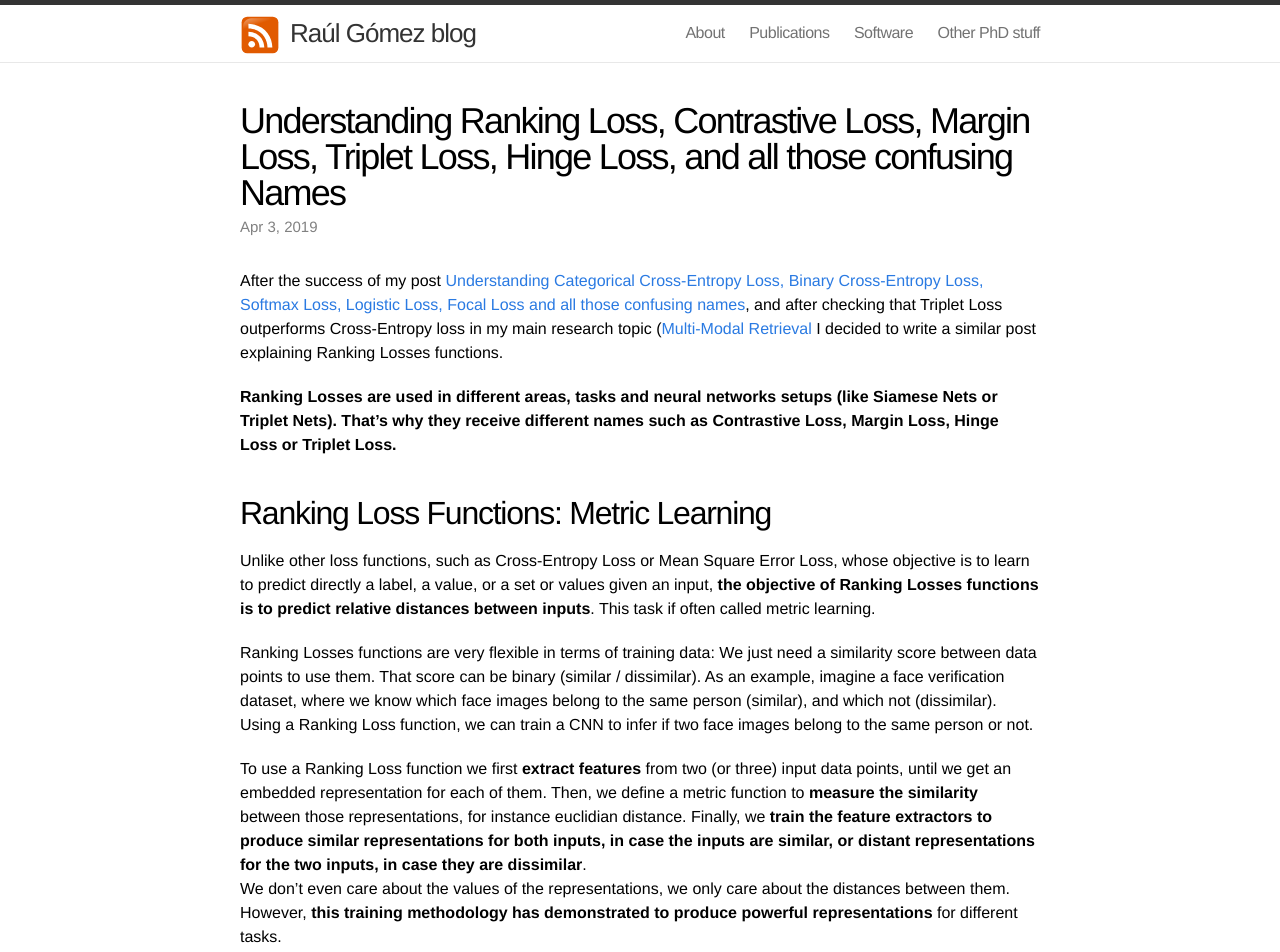
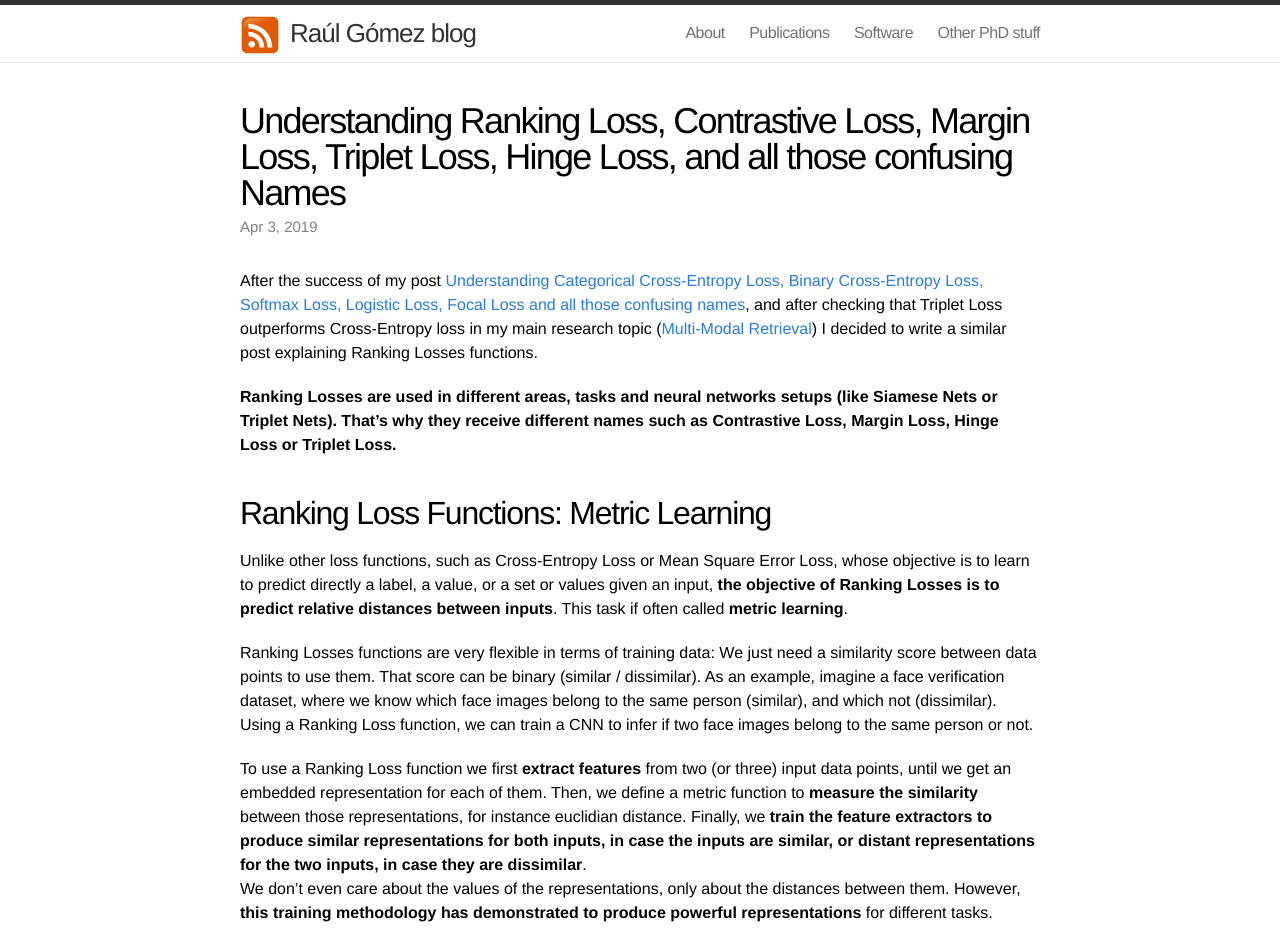
Before and after one commit to gombru/gombru.github.io, a Jekyll site: the page built from _posts/2018-04-03-ranking_loss.markdown, in a window 1280 px wide and 1400 px high. Shown: the top 952 px of the window. Built offline with Jekyll 4.4.1, drawn with Linux system fonts in a browser that asks for light colours; formulas are drawn with MathJax 3; comment, search, counter and statistics services are not loaded; some of the changed text lies outside the part shown.

Commit message:
Ranking loss + Cross Entropy mod

```diff
--- a/_posts/2018-04-03-ranking_loss.markdown
+++ b/_posts/2018-04-03-ranking_loss.markdown
@@ -12,18 +12,18 @@
   src="https://cdn.mathjax.org/mathjax/latest/MathJax.js?config=TeX-MML-AM_CHTML">
 </script>
 
-After the success of my post [Understanding Categorical Cross-Entropy Loss, Binary Cross-Entropy Loss, Softmax Loss, Logistic Loss, Focal Loss and all those confusing names](https://gombru.github.io/2018/05/23/cross_entropy_loss/), and after checking that Triplet Loss outperforms Cross-Entropy loss in my main research topic ([Multi-Modal Retrieval](https://gombru.github.io/2018/08/01/learning_from_web_data/) I decided to write a similar post explaining Ranking Losses functions.
+After the success of my post [Understanding Categorical Cross-Entropy Loss, Binary Cross-Entropy Loss, Softmax Loss, Logistic Loss, Focal Loss and all those confusing names](https://gombru.github.io/2018/05/23/cross_entropy_loss/), and after checking that Triplet Loss outperforms Cross-Entropy loss in my main research topic ([Multi-Modal Retrieval](https://gombru.github.io/2018/08/01/learning_from_web_data/)) I decided to write a similar post explaining Ranking Losses functions.
 
 **Ranking Losses are used in different areas, tasks and neural networks setups (like Siamese Nets or Triplet Nets). That’s why they receive different names such as Contrastive Loss, Margin Loss, Hinge Loss or Triplet Loss.**
 
 ## Ranking Loss Functions: Metric Learning
 
-Unlike other loss functions, such as Cross-Entropy Loss or Mean Square Error Loss, whose objective is to learn to predict directly a label, a value, or a set or values given an input, **the objective of Ranking Losses functions is to predict relative distances between inputs**. This task if often called metric learning.
+Unlike other loss functions, such as Cross-Entropy Loss or Mean Square Error Loss, whose objective is to learn to predict directly a label, a value, or a set or values given an input, **the objective of Ranking Losses is to predict relative distances between inputs**. This task if often called **metric learning**.
 
 Ranking Losses functions are very flexible in terms of training data: We just need a similarity score between data points to use them. That score can be binary (similar / dissimilar). As an example, imagine a face verification dataset, where we know which face images belong to the same person (similar), and which not (dissimilar). Using a Ranking Loss function, we can train a CNN to infer if two face images belong to the same person or not.
 
 To use a Ranking Loss function we first **extract features** from two (or three) input data points, until we get an embedded representation for each of them. Then, we define a metric function to **measure the similarity** between those representations, for instance euclidian distance. Finally, we **train the feature extractors to produce similar representations for both inputs, in case the inputs are similar, or distant representations for the two inputs, in case they are dissimilar**.
-We don’t even care about the values of the representations, we only care about the distances between them. However, **this training methodology has demonstrated to produce powerful representations** for different tasks.
+We don’t even care about the values of the representations, only about the distances between them. However, **this training methodology has demonstrated to produce powerful representations** for different tasks.
 
 
 ## Ranking Losses Formulation
@@ -34,13 +34,13 @@
 ### Pairwise Ranking Loss
 
 <div class="imgcap">
-<img src="/assets/ranking_loss/pairwise_ranking_loss_faces.png" height="650">
+<img src="/assets/ranking_loss/pairwise_ranking_loss_faces.png" height="450">
 	<div class="thecap">
 	Example of a pairwise ranking loss setup to train a net for image face verification. In this setup, the weights of the CNNs are shared. We call it siamese nets.  But a pairwise ranking loss can be used in other setups, or with other nets.
 	</div>
 </div>
 
-Is this setup positive and negative pairs of training data points are used. Positive pairs are composed by an anchor sample $$x_a$$ and a positive sample $$x_p$$, which is similar to $$x_a$$ in the metric we aim to learn, and negative pairs composed by an anchor sample $$x_a$$ and a negative sample $$x_n$$, which is dissimilar to $$x_a$$ in that metric.
+**Is this setup positive and negative pairs of training data points are used. Positive pairs are composed by an anchor sample $$x_a$$ and a positive sample $$x_p$$, which is similar to $$x_a$$ in the metric we aim to learn, and negative pairs composed by an anchor sample $$x_a$$ and a negative sample $$x_n$$, which is dissimilar to $$x_a$$ in that metric.**
 
 The objective is to **learn sample representations with a small distance $$d$$ between them for positive pairs, and greater distance than some margin value $$m$$ for negative pairs**. **Pairwise Ranking Loss** forces representations to have $$0$$ distance for positive pairs, and a distance greater than a margin for negative pairs. Being $$r_a$$, $$r_p$$ and $$r_n$$ the samples representations and $$d$$ a distance function, we can write:
 
@@ -62,13 +62,13 @@
 ### Triplet Ranking Loss
 
 <div class="imgcap">
-<img src="/assets/ranking_loss/triplet_loss_faces.png" height="380">
+<img src="/assets/ranking_loss/triplet_loss_faces.png" height="300">
 	<div class="thecap">
 	Example of a triplet ranking loss setup to train a net for image face verification. In this setup, the weights of the CNNs are shared. We call it triple nets.
 	</div>
 </div>
 
-This setup outperforms the former by **using triplets of training data samples**, instead of pairs. The triplets are formed by an anchor sample $$x_a$$, a positive sample $$x_p$$ and a negative sample $$x_n$$. **The objective is that the distance between the anchor sample and the negative sample representations $$d(r_a, r_n)$$ is greater (and bigger than a margin $$m$$) than the distance between the anchor and positive representations $$d(r_a, r_p)$$**. We can write:
+This setup **outperforms the former by using triplets of training data samples**, instead of pairs. The triplets are formed by an anchor sample $$x_a$$, a positive sample $$x_p$$ and a negative sample $$x_n$$. **The objective is that the distance between the anchor sample and the negative sample representations $$d(r_a, r_n)$$ is greater (and bigger than a margin $$m$$) than the distance between the anchor and positive representations $$d(r_a, r_p)$$**. We can write:
 
 <div class="imgcap">
 <a href="https://www.codecogs.com/eqnedit.php?latex=L(r_a,r_p,r_n)&space;=&space;max(0,m&space;&plus;&space;d(r_a,r_p)&space;-&space;d(r_a,r_n))" target="_blank"><img src="https://latex.codecogs.com/gif.latex?L(r_a,r_p,r_n)&space;=&space;max(0,m&space;&plus;&space;d(r_a,r_p)&space;-&space;d(r_a,r_n))" title="L(r_a,r_p,r_n) = max(0,m + d(r_a,r_p) - d(r_a,r_n))" /></a>
@@ -76,15 +76,15 @@
 
 Let’s analyze 3 situations:
 
- - $$Easy Triplets$$: $$d(r_a,r_n) > d(r_a,r_p) + m$$. The negative sample is already sufficiently distant to the anchor sample respect to the positive sample in the embedding space. The loss is $$0$$ and the net parameters are not updated.
- - $$Hard Triplets: $$d(r_a,r_n) < d(r_a,r_p)$$. The negative sample is closer to the anchor than the positive. The loss is positive (and greater than $$m$$).
- - $$Semi-Hard Triplets$$:  $$d(r_a,r_p) < d(r_a,r_n) < d(r_a,r_p) + m$$. The negative sample is more distant to the anchor than the positive, but the distance is not greater than the margin, so the loss is still positive (and smaller than $$m$$).
+ - **Easy Triplets**: $$d(r_a,r_n) > d(r_a,r_p) + m$$. The negative sample is already sufficiently distant to the anchor sample respect to the positive sample in the embedding space. The loss is $$0$$ and the net parameters are not updated.
+ - **Hard Triplets**: $$d(r_a,r_n) < d(r_a,r_p)$$. The negative sample is closer to the anchor than the positive. The loss is positive (and greater than $$m$$).
+ - **Semi-Hard Triplets**:  $$d(r_a,r_p) < d(r_a,r_n) < d(r_a,r_p) + m$$. The negative sample is more distant to the anchor than the positive, but the distance is not greater than the margin, so the loss is still positive (and smaller than $$m$$).
 
 
 <div class="imgcap">
-<img src="/assets/ranking_loss/triplets_negatives.png" height="380">
+<img src="/assets/ranking_loss/triplets_negatives.png" height="350">
 	<div class="thecap">
-	Source: [https://omoindrot.github.io/triplet-loss](https://omoindrot.github.io/triplet-loss). Representation of three “types of negatives” for an anchor and positive pair.
+	Source: https://omoindrot.github.io/triplet-loss. Representation of three “types of negatives” for an anchor and positive pair.
 	</div>
 </div>
 
@@ -115,7 +115,7 @@
 
 ## Siamese and triplet nets
 
-**Siamese and triplet nets* are training setups where Pairwise Ranking Loss and Triplet Ranking Loss are used. However, those losses, can be also used in other setups.**
+Siamese and triplet nets are training setups where Pairwise Ranking Loss and Triplet Ranking Loss are used. However, those losses, can be also used in other setups.**
 **In these setups, the representations for the training samples in the pair or triplet are computed with identical nets with shared weights (with the same CNN).**
 
 #### Siamese Nets
@@ -148,7 +148,7 @@
 
 
 <div class="imgcap">
-<img src="/assets/ranking_loss/triplet_loss_multimodal.png" height="380">
+<img src="/assets/ranking_loss/triplet_loss_multimodal.png" height="350">
 	<div class="thecap">
 	Triplet Ranking Loss training of a multi-modal retrieval pipeline. The text GloVe embeddings are fixed, and we train the CNN to embed the image closer to its positive text than to the negative text.	</div>
 </div>
@@ -157,7 +157,7 @@
 Using this setup I computed some quantitative results to compare **Triplet Ranking Loss** training with **Cross-Entropy Loss** training. I’m not going to explain experiment details here, but the set up is the same as the one used in [paper](https://arxiv.org/abs/1901.02004) [blogpost](https://gombru.github.io/2018/08/01/learning_from_web_data/). Basically, we set some textual queries and evaluate the image by text retrieval performance when learning from Social Media data in a self-supervised way. **Results using a Triplet Ranking Loss are significantly better than using a Cross-Entropy Loss**.
 
 <div class="imgcap">
-<img src="/assets/ranking_loss/results.png" height="220">
+<img src="/assets/ranking_loss/results.png" height="200">
 	<div class="thecap">
 	Image retrieval by text average precision on InstaCities1M.	</div>
 </div>
@@ -174,18 +174,18 @@
 
  - [**Constrastive Loss Layer**](http://caffe.berkeleyvision.org/tutorial/layers/contrastiveloss.html). Limited to Pairwise Ranking Loss computation. Can be used, for instance, to train siamese networks.
 
-- [**PyCaffe Triplet Ranking Loss Layer**](https://github.com/luhaofang/tripletloss/tree/master/tripletloss). By David Lu to train triplet networks.
+ - [**PyCaffe Triplet Ranking Loss Layer**](https://github.com/luhaofang/tripletloss/tree/master/tripletloss). By David Lu to train triplet networks.
 
 ### PyTorch
 
--[**CosineEmbeddingLoss**](https://pytorch.org/docs/stable/nn.html#torch.nn.CosineEmbeddingLoss). It’s a Pairwise Ranking Loss that uses cosine distance as the distance metric. Inputs are the features of the pair elements, the label indicating if it’s a positive or a negative pair, and the margin.
+ - [**CosineEmbeddingLoss**](https://pytorch.org/docs/stable/nn.html#torch.nn.CosineEmbeddingLoss). It’s a Pairwise Ranking Loss that uses cosine distance as the distance metric. Inputs are the features of the pair elements, the label indicating if it’s a positive or a negative pair, and the margin.
 
--[**MarginRankingLoss**](https://pytorch.org/docs/stable/nn.html#torch.nn.MarginRankingLoss). Similar to the former, but uses euclidian distance.
+ - [**MarginRankingLoss**](https://pytorch.org/docs/stable/nn.html#torch.nn.MarginRankingLoss). Similar to the former, but uses euclidian distance.
 
--[**TripletMarginLoss**](https://pytorch.org/docs/stable/nn.html#torch.nn.TripletMarginLoss). A Triplet Ranking Loss using euclidian distance.
+ - [**TripletMarginLoss**](https://pytorch.org/docs/stable/nn.html#torch.nn.TripletMarginLoss). A Triplet Ranking Loss using euclidian distance.
 
 ### TensorFlow
 
--[**contrastive_loss**](https://www.tensorflow.org/api_docs/python/tf/contrib/losses/metric_learning/contrastive_loss). Pairwise Ranking Loss.
+ - [**contrastive_loss**](https://www.tensorflow.org/api_docs/python/tf/contrib/losses/metric_learning/contrastive_loss). Pairwise Ranking Loss.
 
-- [**triplet_semihard_loss**](https://www.tensorflow.org/api_docs/python/tf/contrib/losses/metric_learning/triplet_semihard_loss). Triplet loss with semi-hard negative mining.
+ - [**triplet_semihard_loss**](https://www.tensorflow.org/api_docs/python/tf/contrib/losses/metric_learning/triplet_semihard_loss). Triplet loss with semi-hard negative mining.
```
Also changed, not shown: other parts of _posts/2018-04-03-ranking_loss.markdown (+1 -1 lines).
